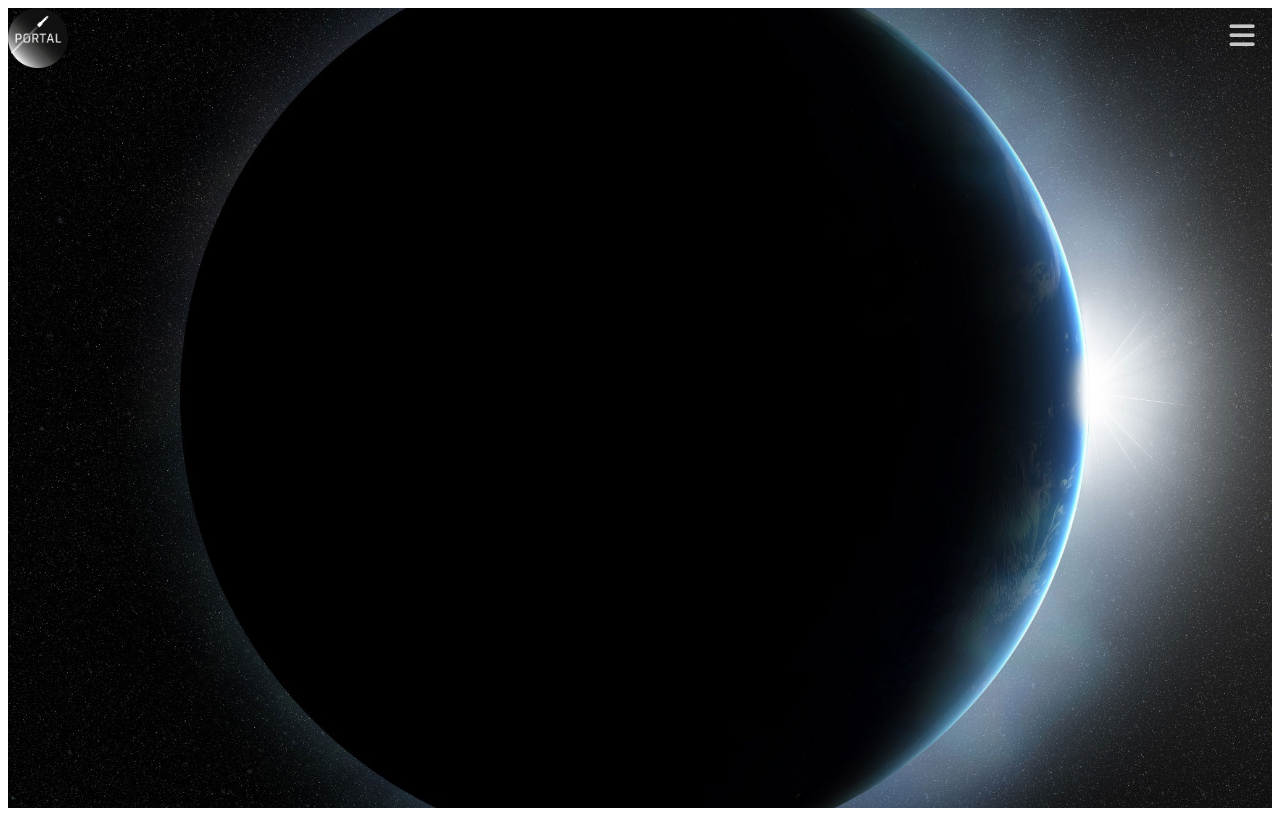
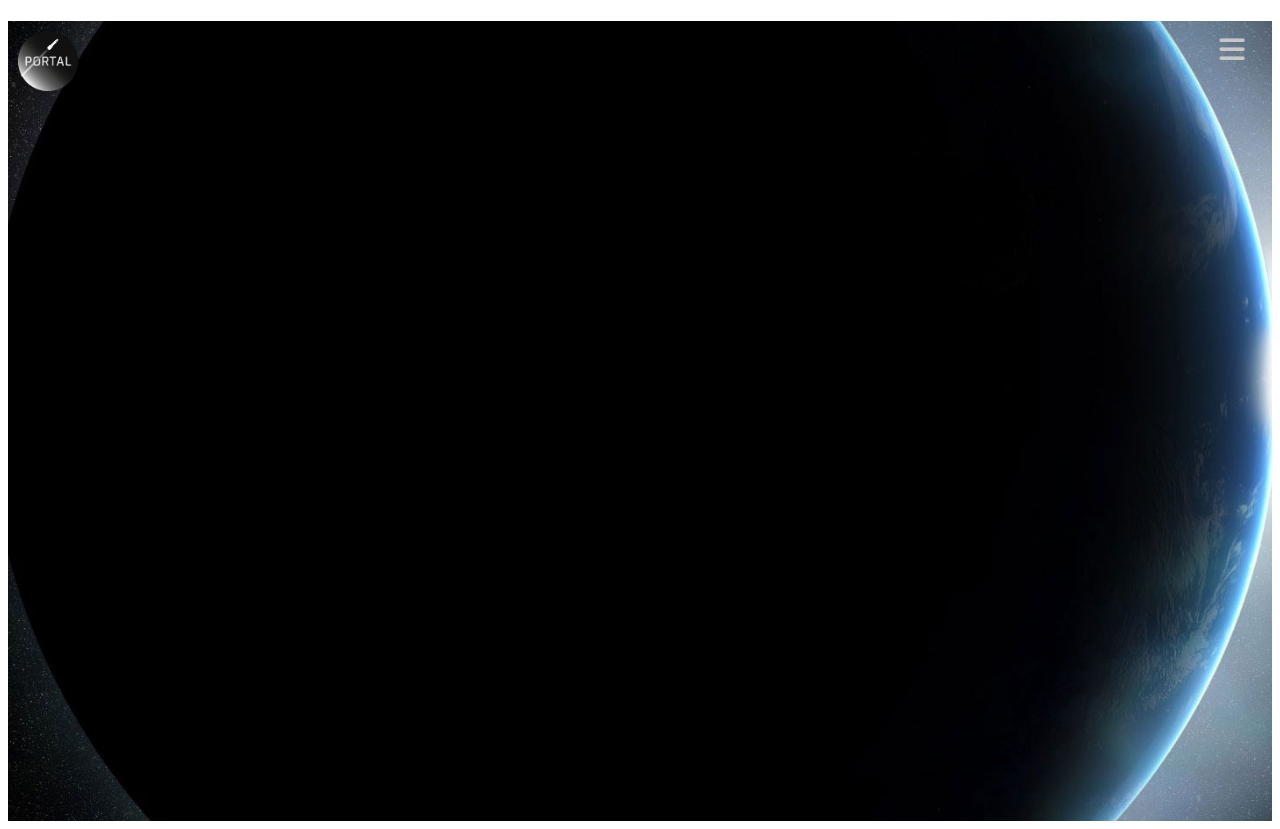
Before and after one commit to ThomasJRye/portal-website, a React (Create React App) app in the folder portal-website/: page / in a window 1280 px wide. Built offline with nearby package versions, Linux system fonts and the light colour scheme.

Commit message:
Minor corrections

```diff
--- a/portal-website/src/components/HeroSection.css
+++ b/portal-website/src/components/HeroSection.css
@@ -5,7 +5,9 @@
     background-size: cover;
     height: 100vh;
 
+}
 
-
-
+.title {
+    z-index: 10;
+    color: rgb(196, 39, 39);
 }
--- a/portal-website/src/components/HeroSection.js
+++ b/portal-website/src/components/HeroSection.js
@@ -7,6 +7,9 @@ import './HeroSection.css'
 function HeroSection() {
     return (
         <div className='hero-container'>
+            <div className='title'>
+                <h1 Expanding the portal to space />
+            </div>
 
 
         </div>
--- a/portal-website/src/components/Navbar.css
+++ b/portal-website/src/components/Navbar.css
@@ -48,10 +48,9 @@
 
 .navbar-logo {
   position: absolute;
-  top: 10;
-  left: 10;
   height: 60px;
-
+  padding-top: 10px;
+  padding-left: 10px;
 }
 
 .logo {
@@ -70,11 +69,14 @@
 
 .fa-bars {
   color:rgb(199, 199, 199);
+  padding-top: 10px;
+  padding-left: 10px;
 }
 
 .fa-times {
   color:rgb(199, 199, 199);
-  font-size: 2rem;
+  padding-top: 10px;
+  padding-left: 10px;
 }
 
 .nav-links-mobile {
--- a/portal-website/src/index.js
+++ b/portal-website/src/index.js
@@ -5,5 +5,6 @@ import reportWebVitals from './reportWebVitals';
 
 ReactDOM.render(
     <App />,
+
   document.getElementById('root')
 );
```
Also changed, not shown: portal-website/src/components/Images/Earth.jpg, 1 other file (tests, documents, lock files or other folders).
